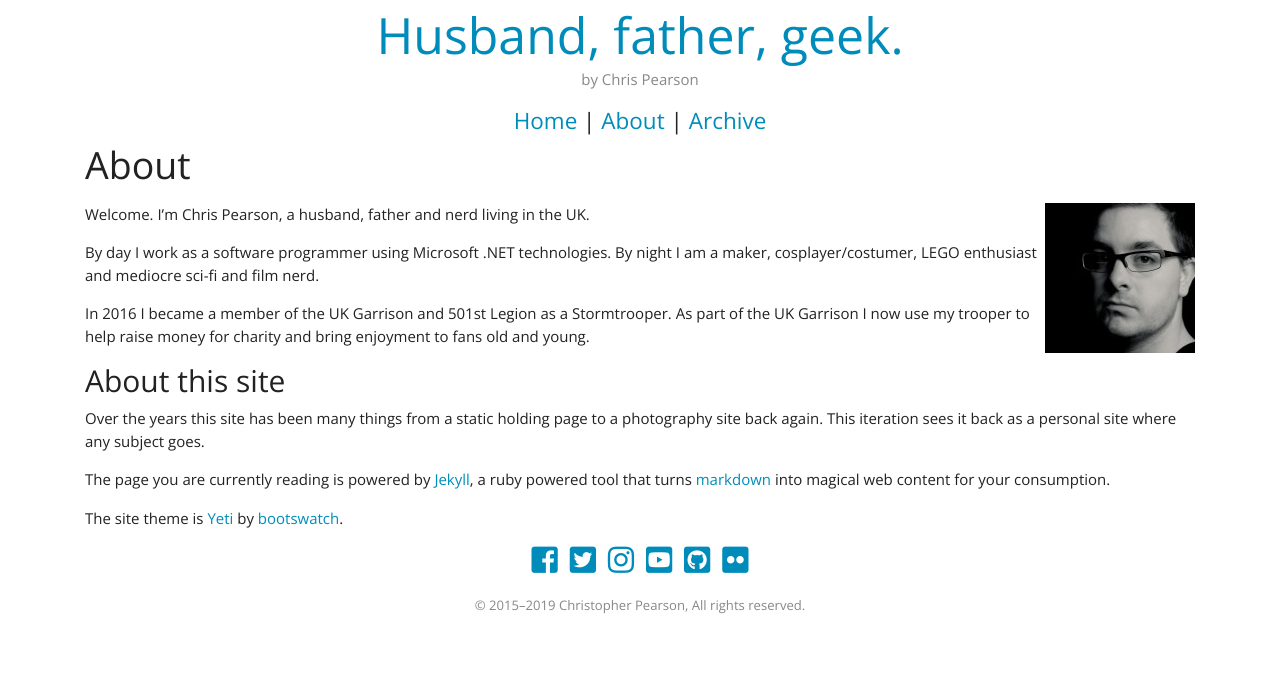
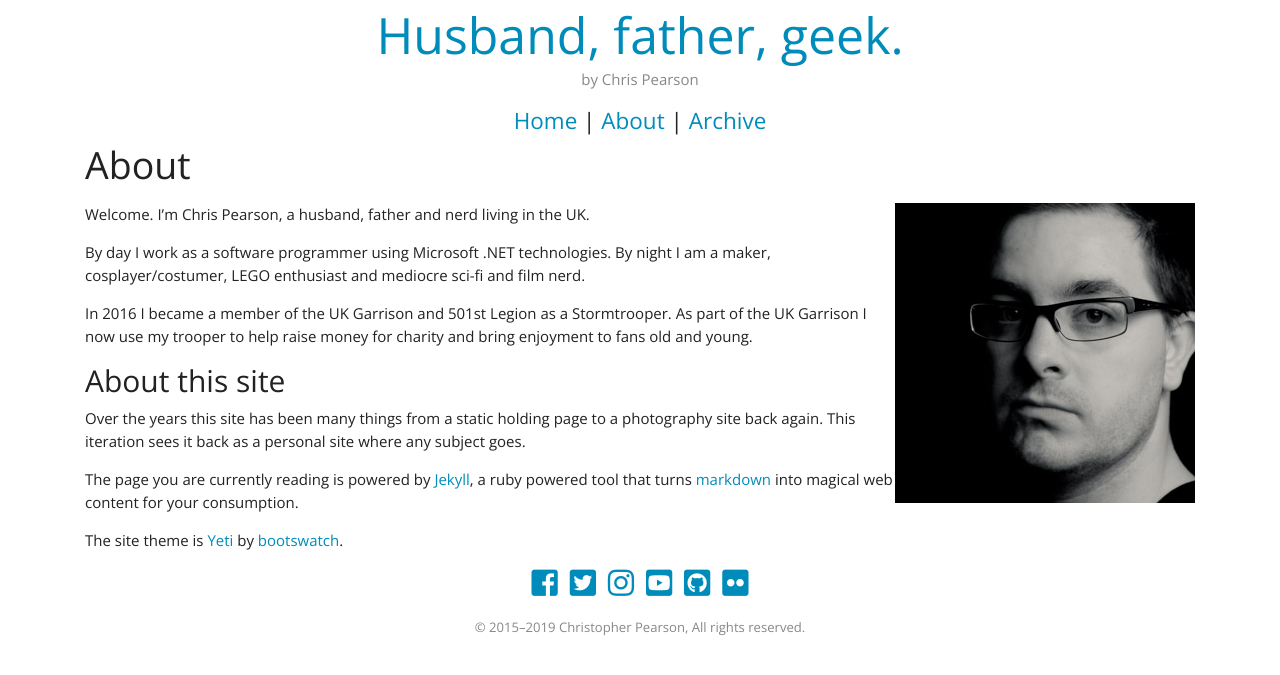
Before and after one commit to themaninthesuitcase/themaninthesuitcase.github.io, a Jekyll site: the page built from about.md, in a window 1280 px wide. Shown: the top 675 px of the page. Built offline with Jekyll 4.4.1, drawn with Linux system fonts in a browser that asks for light colours; nearby versions of some CDN libraries.

Commit message:
Update About photo

```diff
--- a/about.md
+++ b/about.md
@@ -3,11 +3,11 @@ title: About
 layout: page
 permalink: /about/
 ---
-<img class="float-right"
+<img class="float-right rounded"
      title="Chris Pearson"
 	 alt="Chris Pearson"
-	 src="/images/About-150x150.jpg"
-	 srcset="/images/About-150x150.jpg 1x, /images/About-150x150-2x.jpg 2x" />
+	 src="/images/About-300.jpg"
+	 srcset="/images/About-300.jpg 1x, /images/About-600.jpg 2x" />
 
 Welcome. I'm Chris Pearson, a husband, father and nerd living in the UK.
 
```
Also changed, not shown: images/About-150x150-2x.jpg (deleted), images/About-150x150.jpg (deleted), images/About-300.jpg (added), images/About-600.jpg (added).
